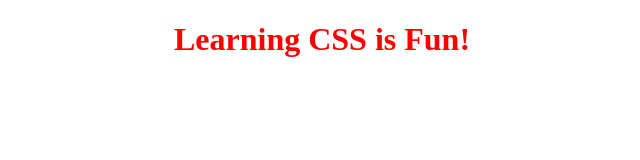
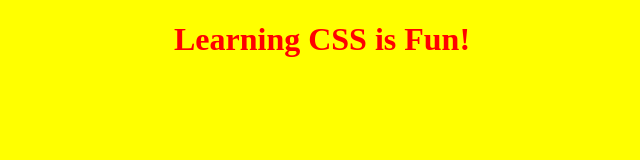
Before and after one commit to magdalenaflo/web1, a plain HTML site: page learncss.html in a window 1280 px wide. Shown: the whole page, without its empty margins (318-958 px from the left). Drawn offline with Linux system fonts and the light colour scheme.

Commit message:
added internal css

```diff
--- a/learncss.html
+++ b/learncss.html
@@ -2,8 +2,15 @@
 <html>
     <head>
         <title>Learning CSS</title>
+        <!-- Internal CSS -->
+        <style>
+            body {
+                background-color: yellow;
+            }
+        </style>
     </head>
     <body>
+        <!-- Inline CSS -->
         <h1 style="color: red; text-align: center;">Learning CSS is Fun!</h1>
     </body>
 </html>
```
